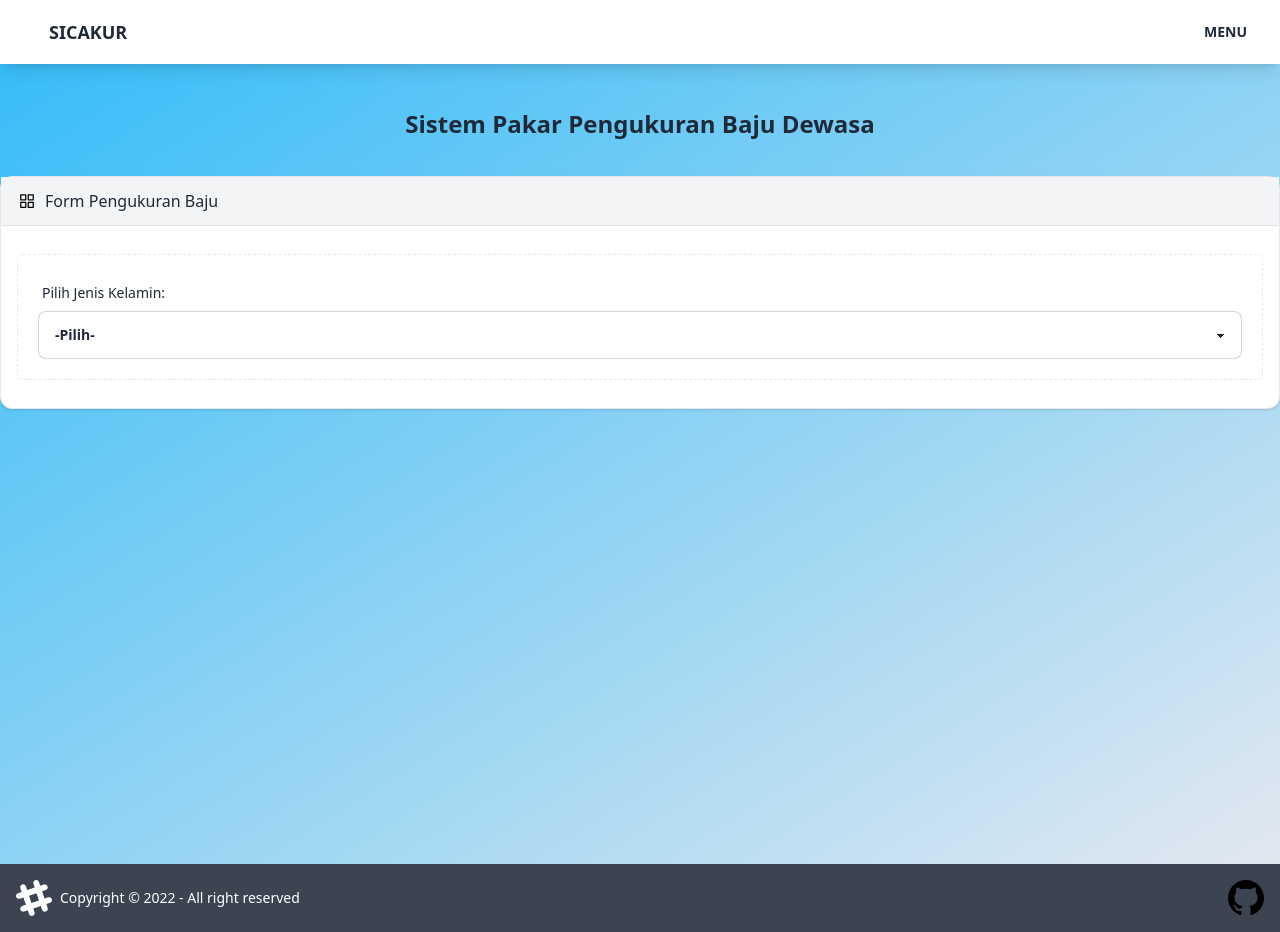
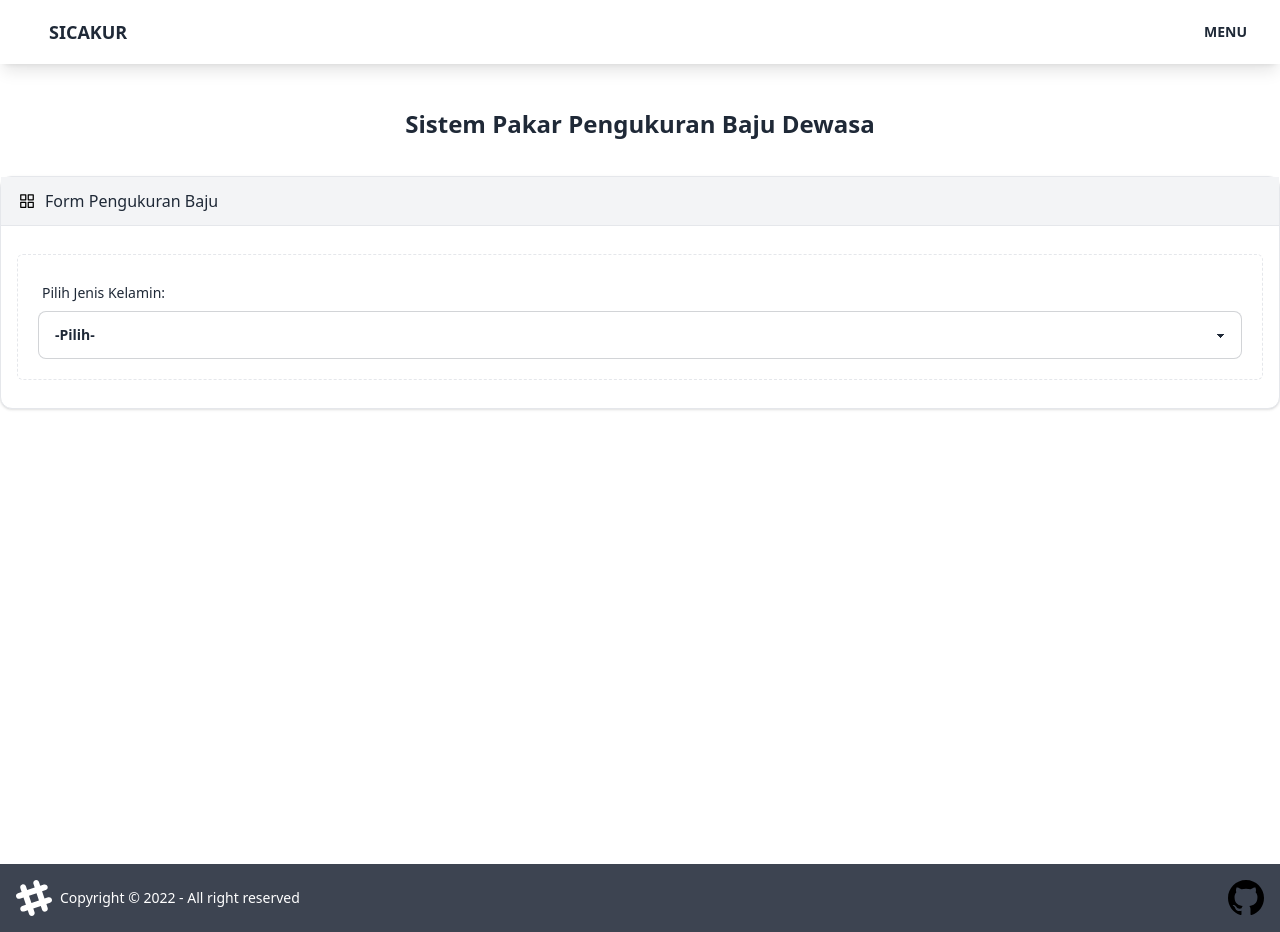
Before and after one commit to naverlyn/sipakur, a Next.js app: page / in a window 1280 px wide. Built offline with nearby package versions, Linux system fonts and the light colour scheme; what tailwind-heropatterns would draw is missing.

Commit message:
(add): bg-heropatterns

```diff
--- a/pages/index.js
+++ b/pages/index.js
@@ -69,7 +69,7 @@ export default function Home() {
   return (
     <>
       <Navbar />
-      <div className="w-full h-screen flex flex-col bg-gradient-to-tl from-slate-200 to-sky-400">
+      <div className="w-full h-screen flex flex-col bg-hero-overlapping-circles-donker">
         <div className="max-w-7xl mx-auto w-full flex flex-col my-6 gap-9 pt-5">
           <div className='text-2xl font-bold text-center'>Sistem Pakar Pengukuran Baju Dewasa </div>
           <div className="col-span-12 sm:col-span-6 lg:col-span-7">
```
